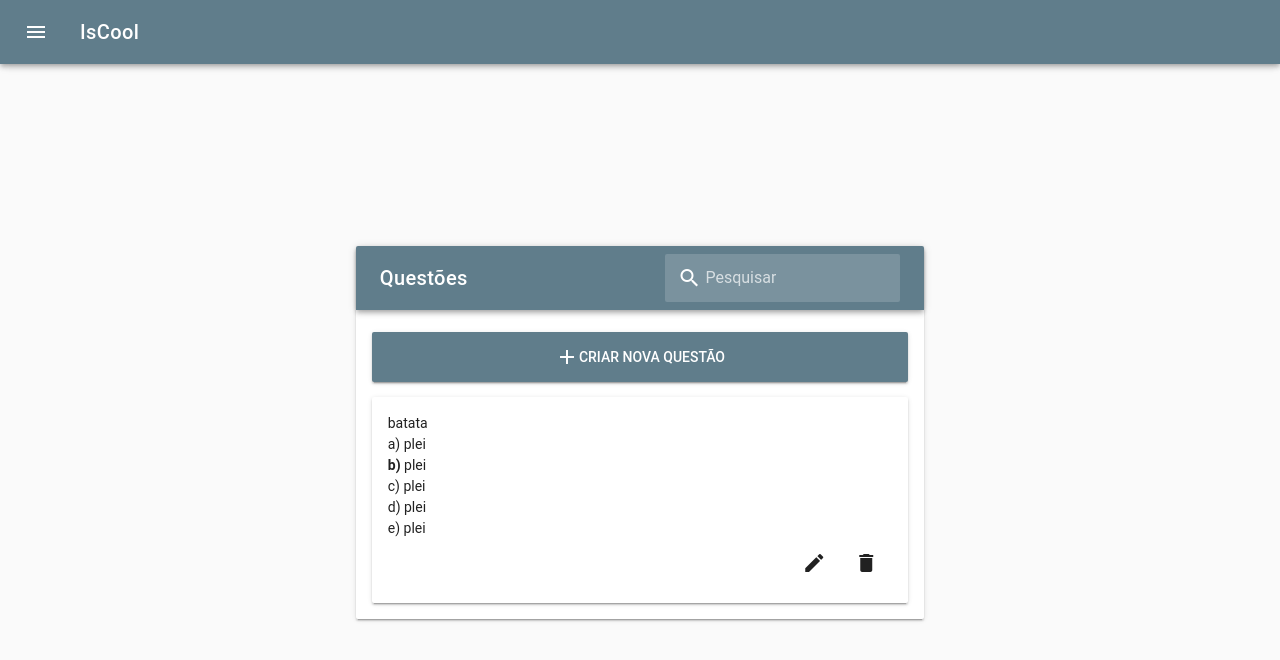
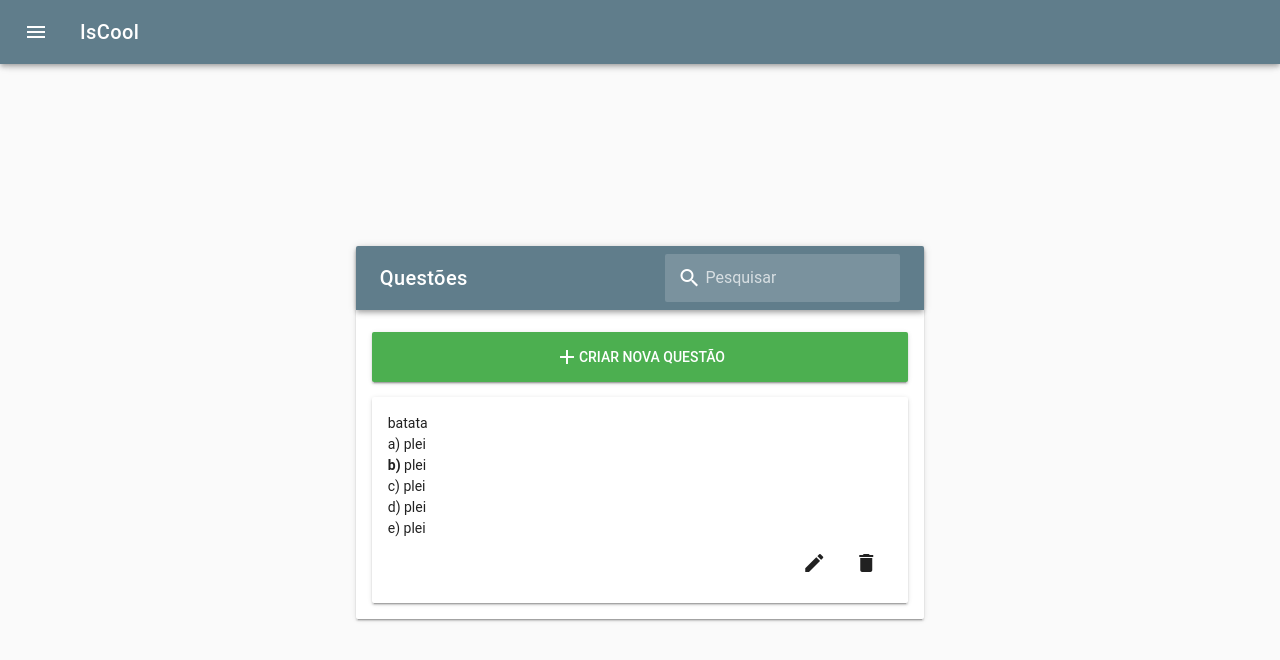
Before and after one commit to Wodam/TIS-III, a Vue app in the folder src/front-end/: page /questoes in a window 1280 px wide. Shown: the top 660 px of the page. Built offline with nearby package versions, Linux system fonts and the light colour scheme; the HTML template or start-up script is replaced by a standard one; what vue-resource would draw is missing.

Commit message:
"Add new question" button bg-color [~] {green}

```diff
--- a/src/front-end/src/components/Questoes.vue
+++ b/src/front-end/src/components/Questoes.vue
@@ -74,7 +74,7 @@
               </v-toolbar>
               <v-card-text>
                 <v-form>
-                  <v-btn @click="createQuestion()" class="create-button" block dark color="blue-grey">
+                  <v-btn @click="createQuestion()" class="create-button" block dark color="green">
                     <v-icon>mdi-plus</v-icon>
                     <div class="button-text">CRIAR NOVA QUESTÃO</div>
                   </v-btn>
```
